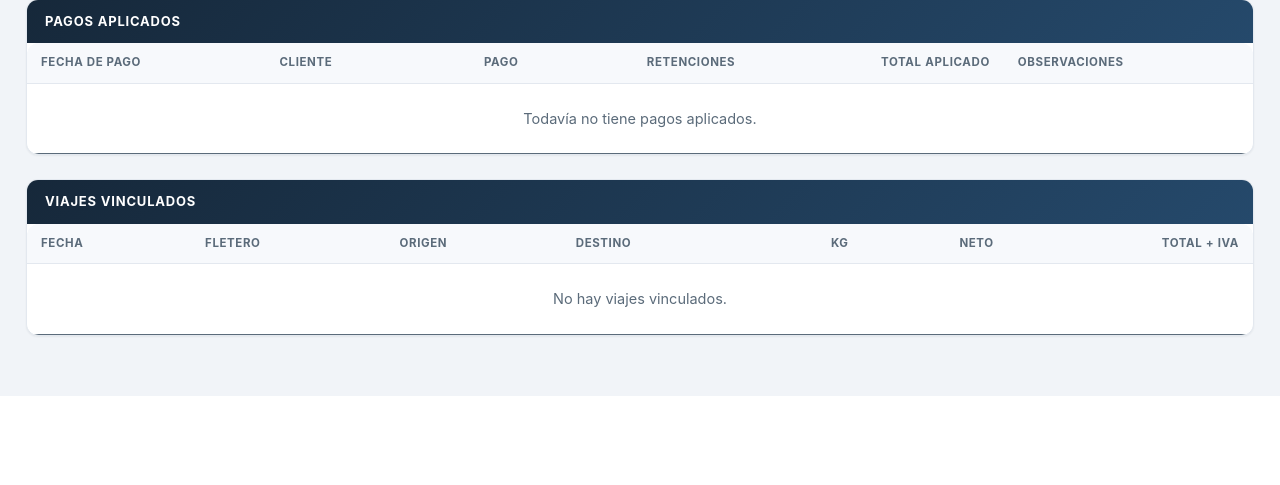
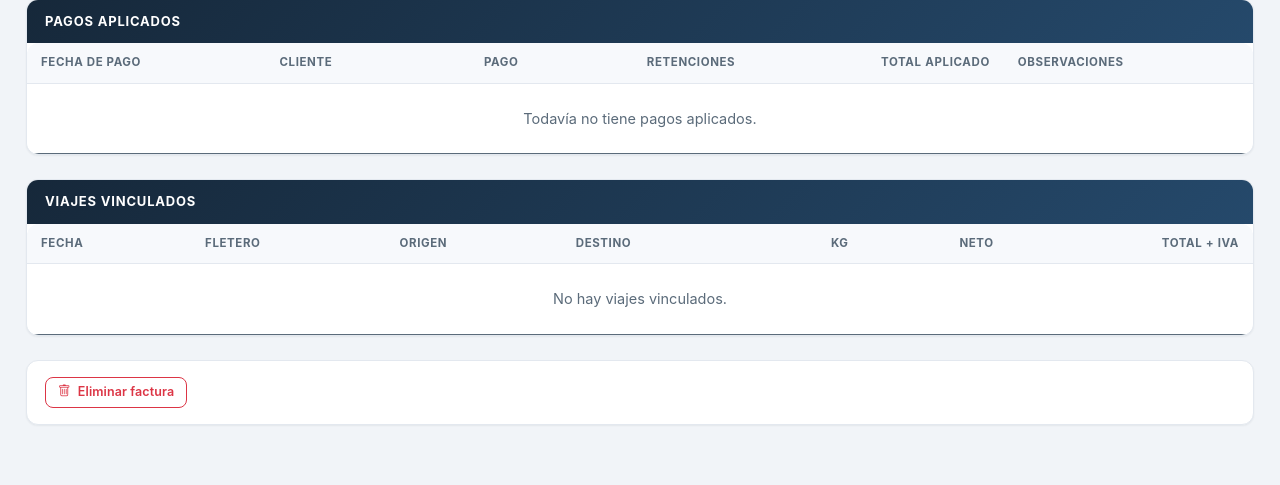
Before and after one commit to Fabiohernang/control-viajes-fusionado-ccc, a Flask app: template templates/factura_detalle.html in a window 1280 px wide. Shown: the part 747-1232 px from the top of the page. Before the commit the page ends 1143 px from the top, so only its background shows below. Run offline with Flask 3, Linux system fonts and the light colour scheme; the template is opened without the code that fills it, so the values that code supplies are empty.

Commit message:
Update factura_detalle.html

```diff
--- a/templates/factura_detalle.html
+++ b/templates/factura_detalle.html
@@ -210,4 +210,22 @@
   </div>
 </div>
 
+
+<div class="admin-panel mt-4">
+  <div class="admin-panel-body">
+    {% if not factura.aplicaciones %}
+    <form method="post" action="{{ url_for('eliminar_factura', factura_id=factura.id) }}"
+          onsubmit="return confirm('¿Eliminar esta factura? No se puede deshacer.');">
+      <button type="submit" class="btn btn-outline-danger btn-sm">
+        <i class="bi bi-trash me-1"></i> Eliminar factura
+      </button>
+    </form>
+    {% else %}
+    <p class="text-muted small mb-0">
+      <i class="bi bi-lock me-1"></i> No se puede eliminar: tiene {{ factura.aplicaciones|length }} pago{{ 's' if factura.aplicaciones|length != 1 else '' }} aplicado{{ 's' if factura.aplicaciones|length != 1 else '' }}.
+    </p>
+    {% endif %}
+  </div>
+</div>
+
 {% endblock %}
```
